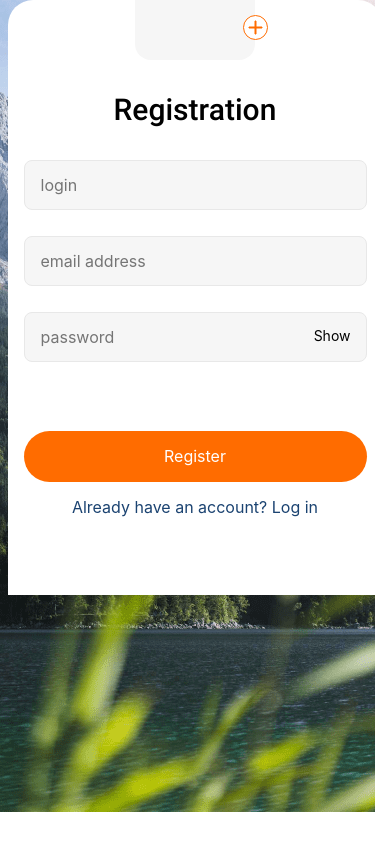
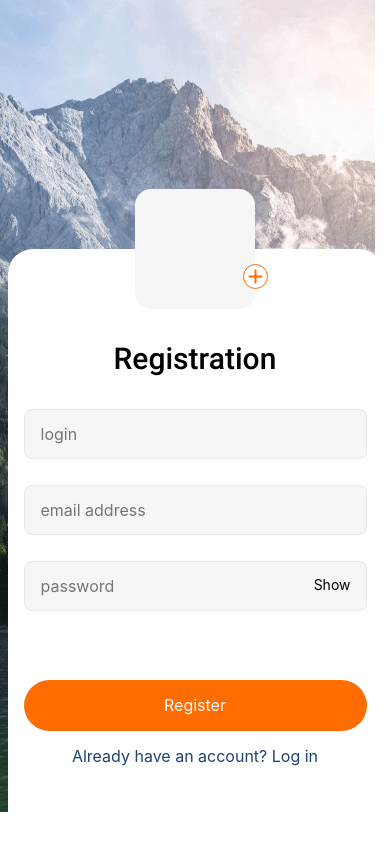
Before and after one commit to AlenaMushko/ReactNative-app, a React Native app in the folder app/: screen /registration in a window 390 px wide. Built offline with nearby package versions, Linux system fonts and the light colour scheme.

Commit message:
revrs screen

```diff
--- a/app/App.js
+++ b/app/App.js
@@ -2,9 +2,6 @@ import { NavigationContainer } from "@react-navigation/native";
 import { createStackNavigator } from "@react-navigation/stack";
 import RegistrationScreen from "./Screens/RegistrationScreen";
 import LoginScreen from "./Screens/LoginScreen";
-
-
-
 
 const AuthStack = createStackNavigator();
 
--- a/app/Screens/LoginScreen.js
+++ b/app/Screens/LoginScreen.js
@@ -14,6 +14,7 @@ import {
   TouchableOpacity,
 } from "react-native";
 import { useNavigation } from "@react-navigation/native";
+import Container from "../assets/Components/Container";
 
 const initialState = {
   email: "",
@@ -30,21 +31,7 @@ export default function LoginScreen() {
   const [isFocus, setIsFocus] = useState(initialIsFocus);
   const [isShowPassword, setIsShowPassword] = useState(false);
   const [isActive, setIsActive] = useState(false);
-  const [fontsLoader] = useFonts({
-    Roboto_Regular: require("../assets/fonts/Roboto-Regular.ttf"),
-    Roboto_Medium: require("../assets/fonts/Roboto-Medium.ttf"),
-    Roboto_Bold: require("../assets/fonts/Roboto-Bold.ttf"),
-  });
   const navigation = useNavigation();
-
-  useEffect(() => {
-    (async () =>
-      await Font.loadAsync({
-        Roboto_Regular: require("../assets/fonts/Roboto-Regular.ttf"),
-        Roboto_Medium: require("../assets/fonts/Roboto-Medium.ttf"),
-        Roboto_Bold: require("../assets/fonts/Roboto-Bold.ttf"),
-      }))();
-  }, []);
 
   const handleFocus = (inputValue) => {
     setIsActive(true);
@@ -56,7 +43,7 @@ export default function LoginScreen() {
     console.log("EndEditing", inputValue);
     setIsFocus((prevState) => ({ ...prevState, [inputValue]: false }));
   };
-
+console.log("isFocus.email", isFocus.email);
   const keyboardHidden = () => {
     setIsFocus(false); // margin стає на початкове значення
     Keyboard.dismiss(); // ховається клавіатура
@@ -67,12 +54,8 @@ export default function LoginScreen() {
     navigation.navigate("registration");
   };
 
-  if (!fontsLoader) {
-    return undefined;
-  }
   return (
-    <TouchableWithoutFeedback onPress={Keyboard.dismiss}>
-      <View style={styles.container}>
+    <Container>
         <ImageBackground
           style={styles.imgBg}
           source={require("../assets/img/BGbgMountains.png")}
@@ -92,6 +75,7 @@ export default function LoginScreen() {
                     ...styles.input,
                     borderColor: isFocus.email ? "#FF6C00" : "#E8E8E8",
                   }}
+
                   onFocus={() => handleFocus("email")}
                   onEndEditing={() => handleEndEditing("email")}
                   onChangeText={(value) =>
@@ -155,17 +139,11 @@ export default function LoginScreen() {
             </View>
           </KeyboardAvoidingView>
         </ImageBackground>
-      </View>
-    </TouchableWithoutFeedback>
+     </Container>
   );
 }
 
 const styles = StyleSheet.create({
-  container: {
-    flex: 1,
-    backgroundColor: "#fff",
-    fontFamily: "Roboto_Regular",
-  },
   imgBg: {
     flex: 1,
     resizeMode: "contain",
--- a/app/Screens/RegistrationScreen.js
+++ b/app/Screens/RegistrationScreen.js
@@ -1,17 +1,16 @@
-import React, { useEffect, useState } from "react";
-import { useFonts } from "expo-font";
-import * as Font from "expo-font";
+import React, { useState } from "react";
 import {
   StyleSheet,
   Text,
   View,
   ImageBackground,
   TextInput,
-  TouchableWithoutFeedback,
   Keyboard,
   Platform,
   KeyboardAvoidingView,
   TouchableOpacity,
+  ScrollView,
+  FlatList
 } from "react-native";
 import AddUserIcon from "../assets/svg/addUserIcon";
 import { useNavigation } from "@react-navigation/native";
@@ -34,20 +33,7 @@ export default function RegistrationScreen() {
   const [isFocus, setIsFocus] = useState(initialIsFocus);
   const [isShowPassword, setIsShowPassword] = useState(false);
   const [isActive, setIsActive] = useState(false);
-  // const [fontsLoader] = useFonts({
-  //   Roboto_Regular: require("../assets/fonts/Roboto-Regular.ttf"),
-  //   Roboto_Medium: require("../assets/fonts/Roboto-Medium.ttf"),
-  //   Roboto_Bold: require("../assets/fonts/Roboto-Bold.ttf"),
-  // });
   const navigation = useNavigation();
-  // useEffect(() => {
-  //   (async () =>
-  //     await Font.loadAsync({
-  //       Roboto_Regular: require("../assets/fonts/Roboto-Regular.ttf"),
-  //       Roboto_Medium: require("../assets/fonts/Roboto-Medium.ttf"),
-  //       Roboto_Bold: require("../assets/fonts/Roboto-Bold.ttf"),
-  //     }))();
-  // }, []);
 
   const handleFocus = (inputValue) => {
     setIsActive(true);
@@ -61,7 +47,7 @@ export default function RegistrationScreen() {
   };
 
   const keyboardHidden = () => {
-    setIsFocus(false); // margin стає на початкове значення
+    setIsActive(false); // margin стає на початкове значення
     Keyboard.dismiss(); // ховається клавіатура
     setState(initialState); // скидаємо форму
   };
@@ -70,13 +56,8 @@ export default function RegistrationScreen() {
     navigation.navigate("login");
   };
 
-  // if (!fontsLoader) {
-  //   return undefined;
-  // }
   return (
-    <Container>
-     {/* <TouchableWithoutFeedback onPress={Keyboard.dismiss}>
-      <View style={styles.container}>  */}
+   <Container>
         <ImageBackground
           style={styles.imgBg}
           source={require("../assets/img/BGbgMountains.png")}
@@ -198,18 +179,11 @@ export default function RegistrationScreen() {
             </View>
           </KeyboardAvoidingView>
         </ImageBackground>
-       {/* </View>
-    </TouchableWithoutFeedback>  */}
-     </Container>
+        </Container>
   );
 }
 
 const styles = StyleSheet.create({
-  container: {
-    flex: 1,
-    backgroundColor: "#fff",
-    fontFamily: "Roboto_Regular",
-  },
   imgBg: {
     flex: 1,
     resizeMode: "contain",
--- a/app/assets/Components/Container.js
+++ b/app/assets/Components/Container.js
@@ -1,14 +1,13 @@
 import React, { useCallback, useEffect, useState } from "react";
 import { useFonts } from "expo-font";
-import * as SplashScreen from 'expo-splash-screen';
+import * as SplashScreen from "expo-splash-screen";
 import * as Font from "expo-font";
 import {
-  StyleSheet,
   View,
   TouchableWithoutFeedback,
   Keyboard,
   Dimensions,
-  ScrollView,
+  StyleSheet
 } from "react-native";
 
 export default function Container({ children }) {
@@ -18,14 +17,6 @@ export default function Container({ children }) {
     Roboto_Medium: require("../fonts/Roboto-Medium.ttf"),
     Roboto_Bold: require("../fonts/Roboto-Bold.ttf"),
   });
-  useEffect(() => {
-    (async () =>
-      await Font.loadAsync({
-        Roboto_Regular: require("../fonts/Roboto-Regular.ttf"),
-        Roboto_Medium: require("../fonts/Roboto-Medium.ttf"),
-        Roboto_Bold: require("../fonts/Roboto-Bold.ttf"),
-      }))();
-  }, []);
 
   useEffect(() => {
     const screen = Dimensions.addEventListener("change", ({ window }) => {
@@ -39,6 +30,15 @@ export default function Container({ children }) {
     }
   }, [fontsLoader]);
 
+  useEffect(() => {
+    (async () =>
+      await Font.loadAsync({
+        Roboto_Regular: require("../fonts/Roboto-Regular.ttf"),
+        Roboto_Medium: require("../fonts/Roboto-Medium.ttf"),
+        Roboto_Bold: require("../fonts/Roboto-Bold.ttf"),
+      }))();
+  }, []);
+
   if (!fontsLoader) {
     return undefined;
   }
@@ -48,7 +48,7 @@ export default function Container({ children }) {
         style={{ ...styles.container, width: dimensions }}
         onLayout={onLayoutRootView}
       >
-        <ScrollView>{children}</ScrollView>
+        {children}
       </View>
     </TouchableWithoutFeedback>
   );
```
